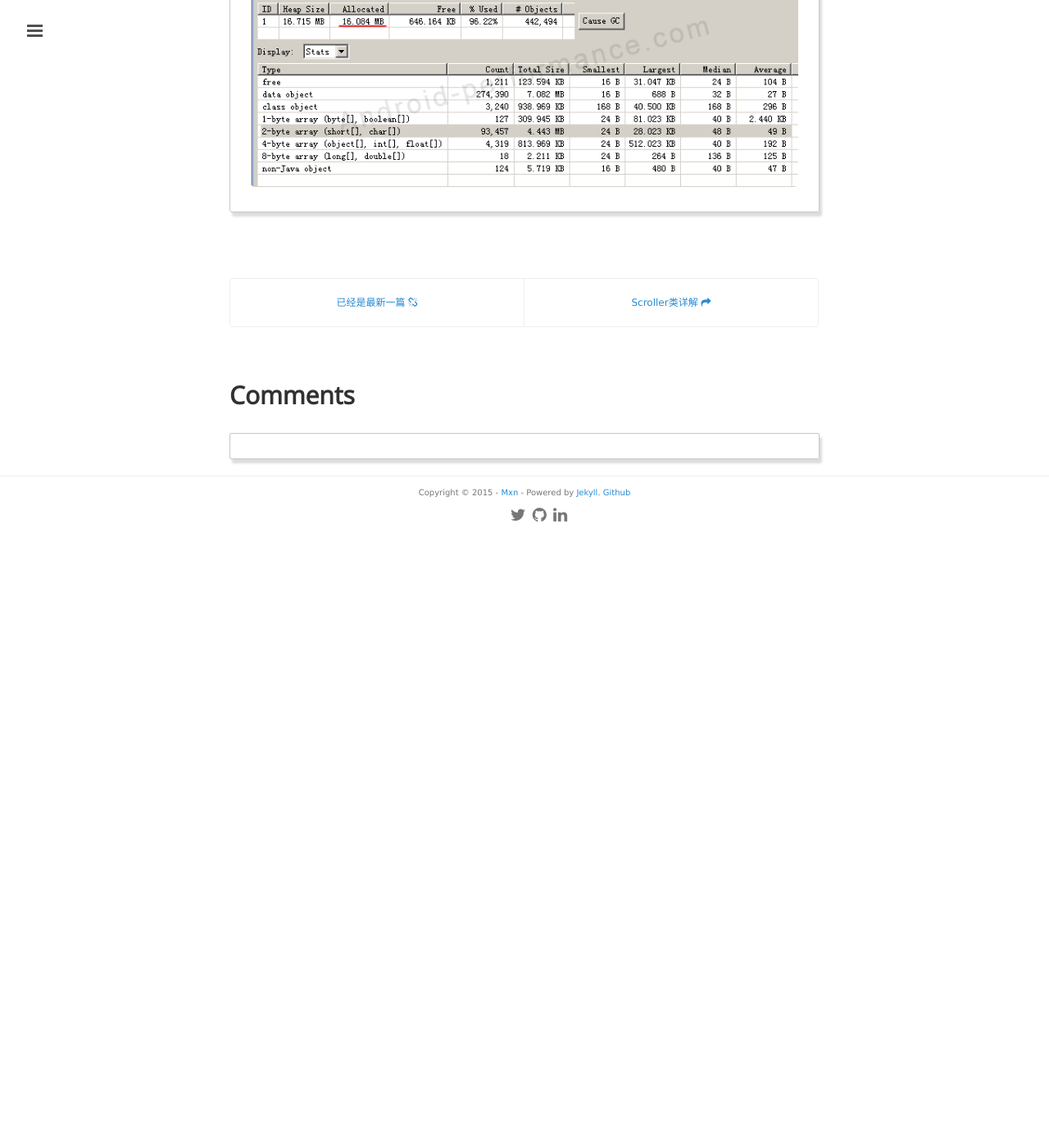
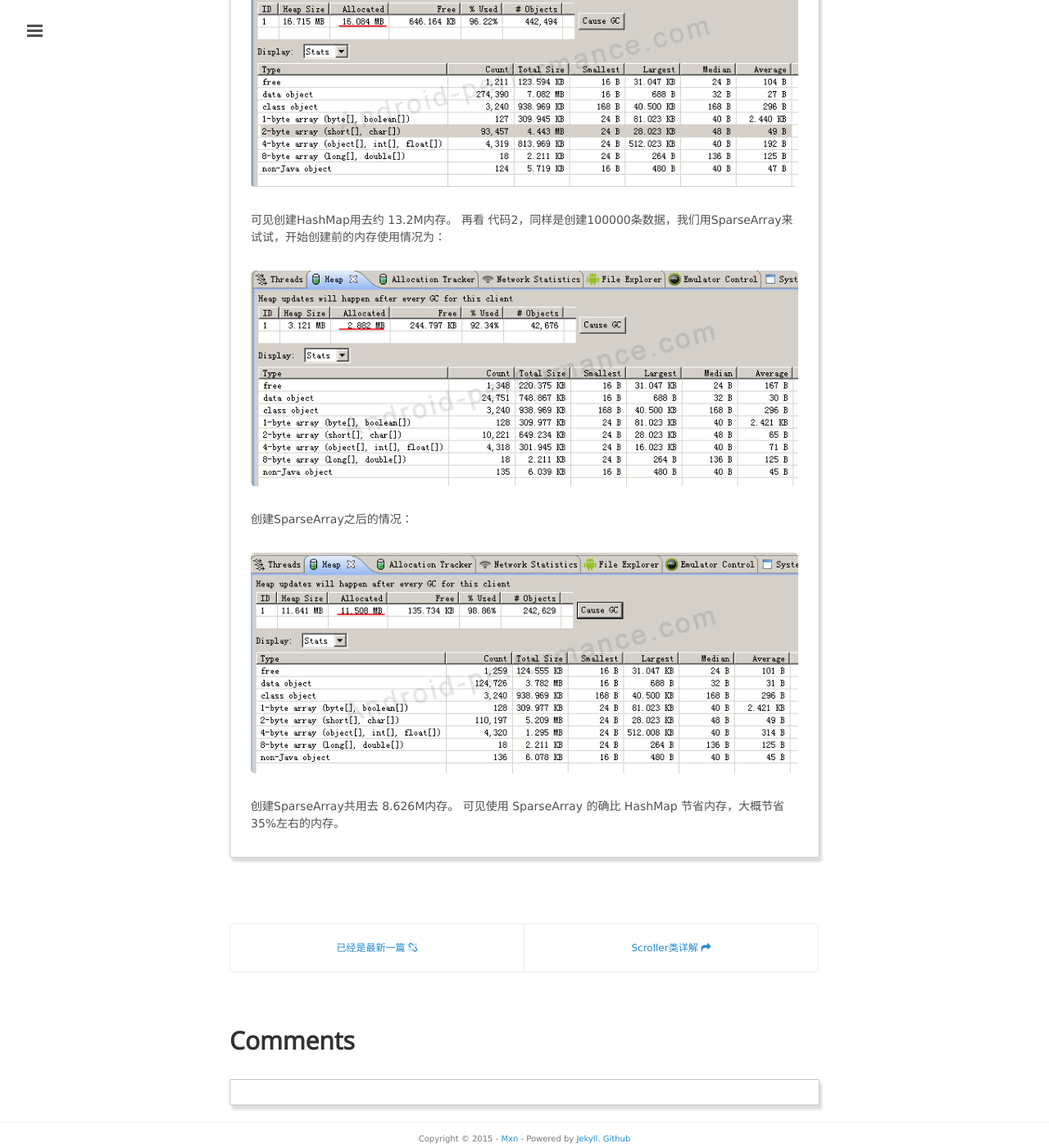
Before and after one commit to mxn21/mxn21.github.io, a Jekyll site: the page built from _posts/2015-7-25-Android中的稀疏数组SparseArray.md, in a window 1280 px wide and 1400 px high, scrolled down 5135 px. Shown: the whole window at 82% size. Built offline with Jekyll 4.4.1, drawn with Linux system fonts in a browser that asks for light colours; Markdown is read by kramdown in place of the engine named in the settings; comment, search, counter and statistics services are not loaded; before the commit the page ends 5788 px from its top, so only the background shows below that.

Commit message:
23424
23423

```diff
--- a/_posts/2015-7-25-Android中的稀疏数组SparseArray.md
+++ b/_posts/2015-7-25-Android中的稀疏数组SparseArray.md
@@ -174,3 +174,16 @@
 创建HashMap之后，应用内存情况为：
 
 ![](https://raw.githubusercontent.com/mxn21/mxn21.github.io/master/public/img/img45.png)
+
+可见创建HashMap用去约 13.2M内存。
+再看 代码2，同样是创建100000条数据，我们用SparseArray来试试，开始创建前的内存使用情况为：
+
+![](https://raw.githubusercontent.com/mxn21/mxn21.github.io/master/public/img/img46.png)
+
+创建SparseArray之后的情况：
+
+![](https://raw.githubusercontent.com/mxn21/mxn21.github.io/master/public/img/img47.png)
+
+
+创建SparseArray共用去 8.626M内存。
+可见使用 SparseArray 的确比 HashMap 节省内存，大概节省 35%左右的内存。
```
Also changed, not shown: public/img/img46.png (added), public/img/img47.png (added).
